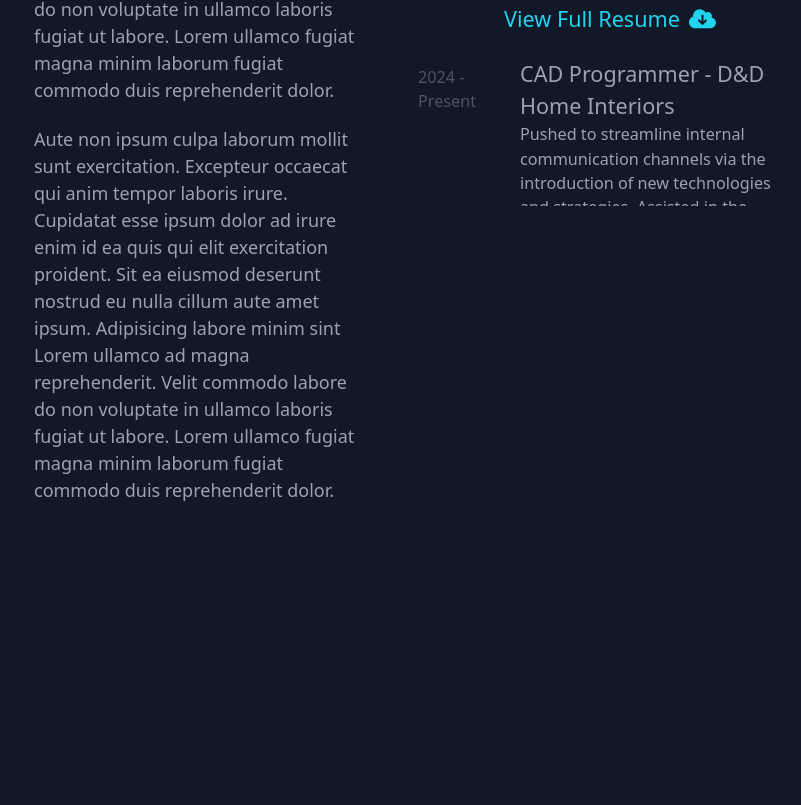
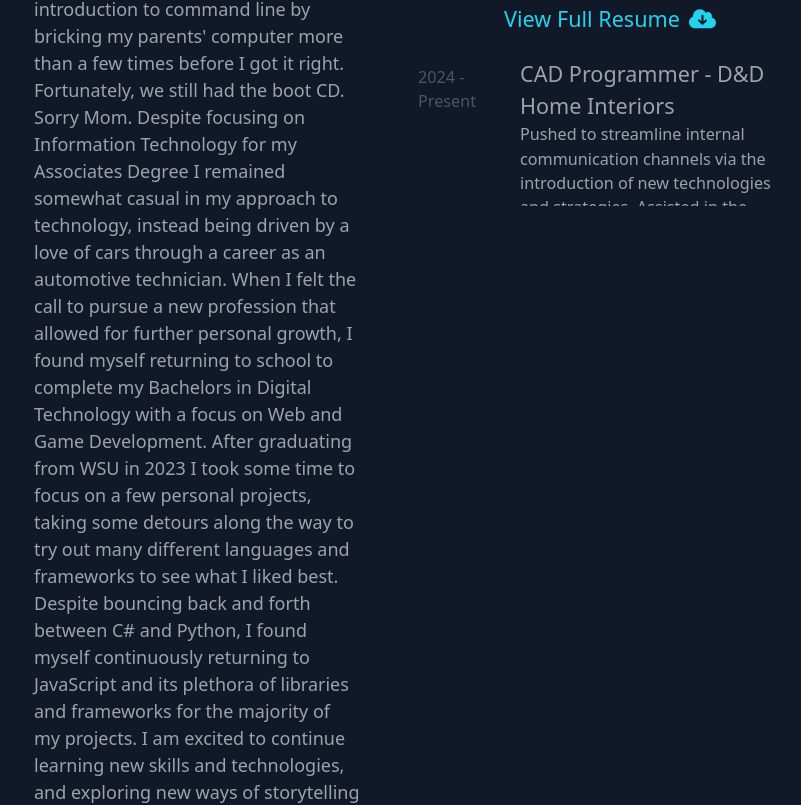
Before and after one commit to axolotliterature/portfolio-react, a React (Create React App) app in the folder portfolio/: page / in a window 1280 px wide. Shown: the part 640-1445 px from the top of the page, without its empty margins (222-1023 px from the left). Before the commit the page ends 1144 px from the top, so only its background shows below. Built offline with nearby package versions, Linux system fonts and the light colour scheme.

Commit message:
Updated introduction script for home page

```diff
--- a/portfolio/src/pages/home.js
+++ b/portfolio/src/pages/home.js
@@ -30,9 +30,10 @@
 
                     {/* <h1 className="title-font font-medium text-white mb-1">Education</h1> */}
 
-                    <p className="pb-5"> Aute non ipsum culpa laborum mollit sunt exercitation. Excepteur occaecat qui anim tempor laboris irure. Cupidatat esse ipsum dolor ad irure enim id ea quis qui elit exercitation proident. Sit ea eiusmod deserunt nostrud eu nulla cillum aute amet ipsum. Adipisicing labore minim sint Lorem ullamco ad magna reprehenderit. Velit commodo labore do non voluptate in ullamco laboris fugiat ut labore. Lorem ullamco fugiat magna minim laborum fugiat commodo duis reprehenderit dolor. </p>
+                    <p className="pb-5"> As a lifelong tinkerer, I've had an interest in computers and electronics since I was a child. From building custom PCs, to modifying game files, I've casually stoked a life-long interest in computers. Like many others, I had an introduction to HTML through customizing social media pages, an introduction to JavaScript by early web-based games, and an introduction to command line by bricking my parents' computer more than a few times before I got it right. Fortunately, we still had the boot CD. Sorry Mom. Despite focusing on Information Technology for my Associates Degree I remained somewhat casual in my approach to technology, instead being driven by a love of cars through a career as an automotive technician. When I felt the call to pursue a new profession that allowed for further personal growth, I found myself returning to school to complete my Bachelors in Digital Technology with a focus on Web and Game Development.
 
-                    <p> Aute non ipsum culpa laborum mollit sunt exercitation. Excepteur occaecat qui anim tempor laboris irure. Cupidatat esse ipsum dolor ad irure enim id ea quis qui elit exercitation proident. Sit ea eiusmod deserunt nostrud eu nulla cillum aute amet ipsum. Adipisicing labore minim sint Lorem ullamco ad magna reprehenderit. Velit commodo labore do non voluptate in ullamco laboris fugiat ut labore. Lorem ullamco fugiat magna minim laborum fugiat commodo duis reprehenderit dolor. </p>
+                    After graduating from WSU in 2023 I took some time to focus on a few personal projects, taking some detours along the way to try out many different languages and frameworks to see what I liked best. Despite bouncing back and forth between C# and Python, I found myself continuously returning to JavaScript and its plethora of libraries and frameworks for the majority of my projects. I am excited to continue learning new skills and technologies, and exploring new ways of storytelling and expression through games and software. However, I am also eager to join a team that encourages personal growth and enables me to hone valuable professional skills, where I can put my curiosity and expertise to use contributing to a wider goal.
+                    </p>
 
                     {/* <h1 className="title-font font-medium text-white mb-1 pt-4">Proficiencies</h1>
                     <h3 className="text-cyan-600 pt-3">Game Development and Design</h3>
```
